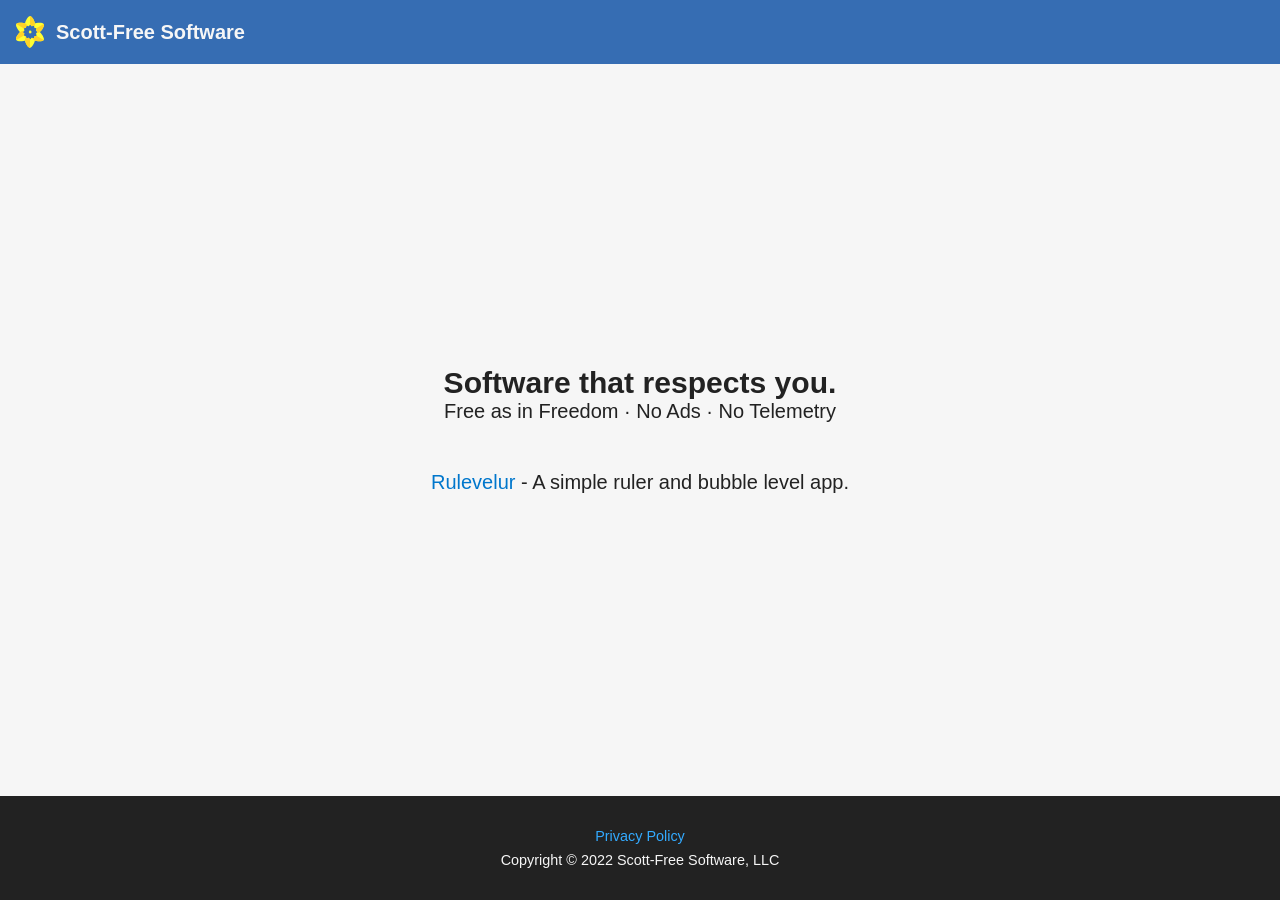
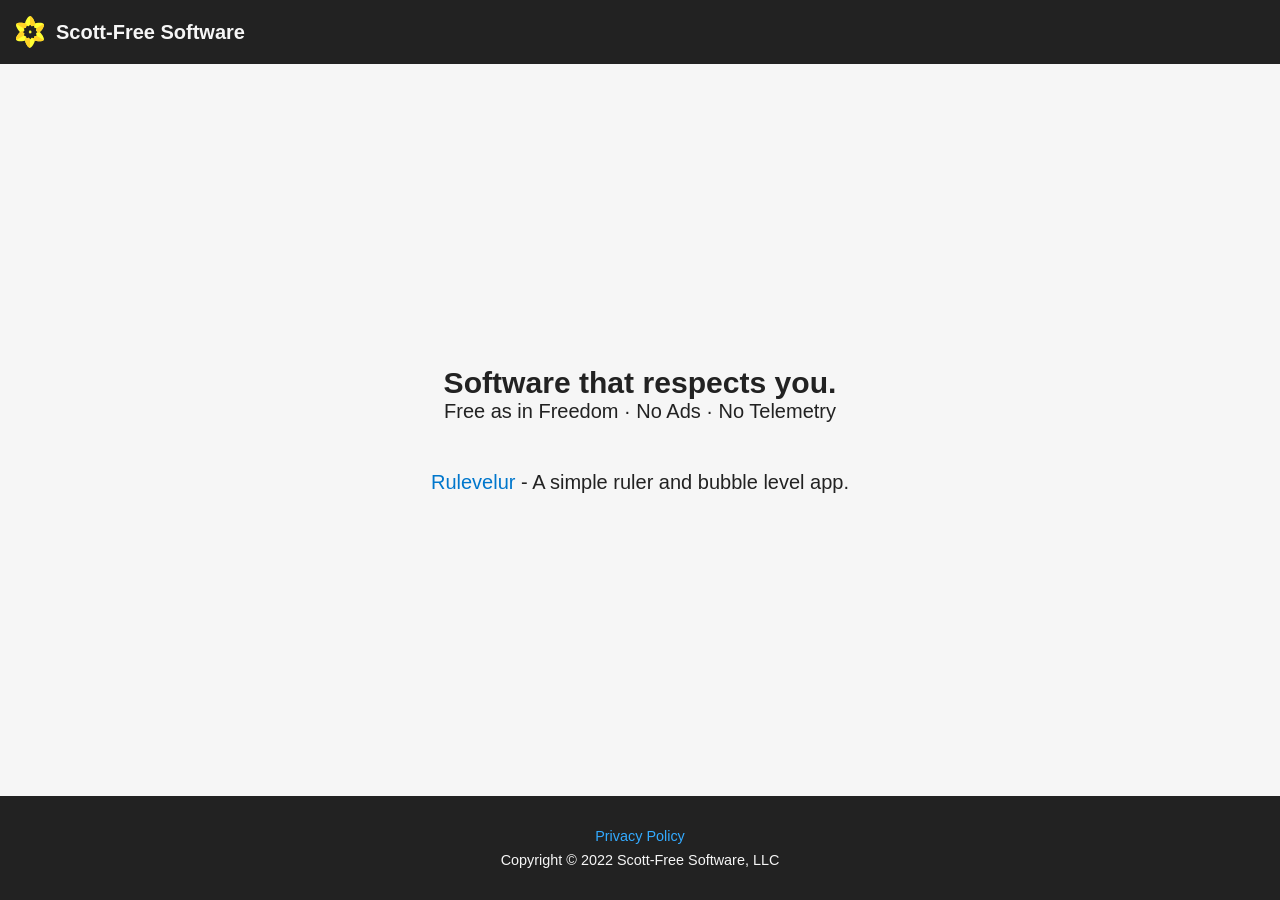
Before and after one commit to Scott-Free-Software/Scott-Free-Software.github.io, a Jekyll site: the page built from index.md, in a window 1280 px wide. Built offline with Jekyll 4.4.1, drawn with Linux system fonts in a browser that asks for light colours.

Commit message:
Change header color to #222 for the light theme.
Not a fan of the blue, and I can't come up with something better, so we'll match the footer color.

```diff
--- a/assets/css/main.css
+++ b/assets/css/main.css
@@ -1,7 +1,7 @@
 :root {
     --body-background: #f6f6f6;
     --body-color: #222;
-    --header-background: #366db3;
+    --header-background: #222;
     --header-color: #f6f6f6;
     --link-color: #07c;
 }
@@ -10,8 +10,6 @@
     :root {
         --body-background: #2f2f2f;
         --body-color: #f6f6f6;
-        --header-background: #222;
-        --header-color: #f6f6f6;
         --link-color: #3af;
     }
 }
```
